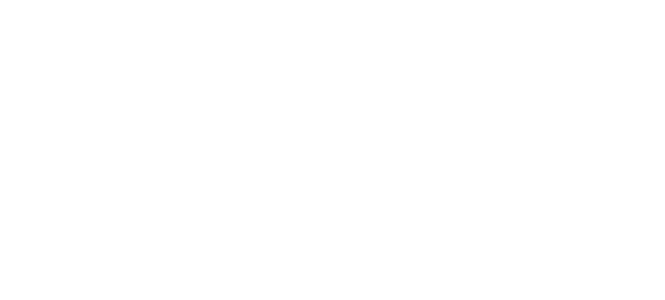
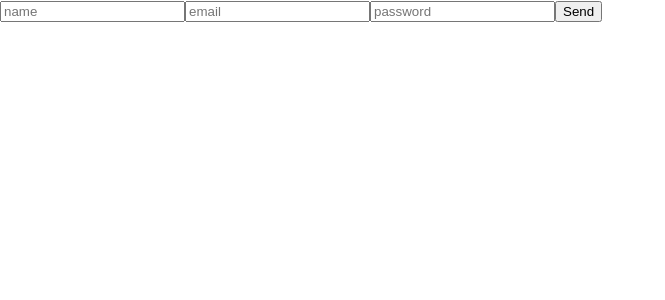
Before and after one commit to EnoshTsur/react-auth, a React (Create React App) app: page /signup in a window 1280 px wide. Shown: the top 300 px of the page, without its empty margins (0-665 px from the left). Built offline with nearby package versions, Linux system fonts and the light colour scheme.

Commit message:
fully jwt

```diff
--- a/src/App.js
+++ b/src/App.js
@@ -1,10 +1,12 @@
 import React from 'react';
 import { Router, Route, Switch, } from 'react-router-dom'
 import { createBrowserHistory, } from 'history'
-import Login from './components/Login/Login'
+import Home from './components/Home/Home'
 import Admin from './components/Admin/Admin'
 import Company from './components/Company/Company'
 import Error from './components/Error/Error'
+import Signup from './components/Signup/Signup'
+
 
 
 function App() {
@@ -16,19 +18,23 @@
                 <Switch>
                     <Route
                         path="/admin"
-                    render={() => <Admin history={history} />}
+                        render={() => <Admin history={history}/>}
                     />
                     <Route
                         path="/company"
-                    render={() => <Company history={history} />}
+                        render={() => <Company history={history}/>}
                     />
                     <Route
                         exact path="/error"
                         render={() => <Error />}
                     />
                     <Route
+                        exact path="/signup"
+                        render={() => <Signup history={history} />}
+                    />
+                    <Route
                         exact path="/"
-                    render={() => <Login history={history} />}
+                        render={() => <Home history={history}/>}
                     />
                 </Switch>
             </Router>
--- a/src/components/Company/Company.js
+++ b/src/components/Company/Company.js
@@ -1,13 +1,16 @@
 import React from 'react'
 import { useRedirectByJwt, } from '../../hooks/useAuth'
+import useNameFromJwt from '../../hooks/useNameFromJwt'
 
 export default function Company({ history, }) {
 
     useRedirectByJwt(history)
 
+    const name = useNameFromJwt()
+
     return (
         <div>
-            <h1>Company</h1>
+            <h1>Hello { name }</h1>
         </div>
     )
 }
--- /dev/null
+++ b/src/components/Home/Home.js
@@ -0,0 +1,41 @@
+import React from 'react'
+import Login from '../Login/Login'
+import { Router, Link, } from 'react-router-dom'
+import { useRedirectByJwt } from '../../hooks/useAuth'
+
+export default function Home({ history, }) {
+
+    useRedirectByJwt(history)
+
+    return (
+        <div style={{
+            display: 'flex',
+        }}>
+            <div style={{
+                flexGrow: '1',
+                padding: '0.5rem',
+            }}>
+                <h1>CouponBook</h1>
+                <p>
+                    Lorem ipsum dolor sit, amet consectetur adipisicing elit. Quasi, veritatis.
+                    Dolorum non, fuga ab quam veritatis asperiores, quibusdam accusamus ea recusandae
+                    harum beatae incidunt et ut nam laborum dolores earum?
+                </p>
+            </div>
+            <div style={{
+                flexGrow: '1',
+                padding: '0.5rem',
+                textAlign: 'center',
+            }}>
+                <Login history={history} />
+
+                <Router history={history}>
+                    <Link to="/signup">
+                        <button>Signup</button>
+                    </Link>
+                </Router>
+            </div>
+
+        </div>
+    )
+}
--- a/src/components/Login/Login.js
+++ b/src/components/Login/Login.js
@@ -1,5 +1,6 @@
 import React from 'react'
 import { jwtStorage, } from '../../storage/simpleApi'
+import { useRedirectByJwt, } from '../../hooks/useAuth'
 
 
 async function getData({ type, email, password, }) {
@@ -19,6 +20,7 @@
     const [password, setPassword] = React.useState('')
     const [type, setType] = React.useState('company')
 
+    useRedirectByJwt(history)
 
     return (
         <div>
--- /dev/null
+++ b/src/components/Signup/Signup.js
@@ -0,0 +1,58 @@
+import React from 'react'
+import { jwtStorage, } from '../../storage/simpleApi'
+
+async function createNewCompany({ name, email, password, }) {
+    const data = await fetch('http://localhost:8080/company/signup', {
+        method: "POST",
+        headers: {
+            'Content-Type': 'application/json'
+        },
+        body: JSON.stringify({ name, email, password, })
+    })
+    return await data.json()
+}
+
+export default function Signup({ history, }) {
+
+    const [name, setName,] = React.useState('')
+    const [email, setEmail,] = React.useState('')
+    const [password, setPassword,] = React.useState('')
+
+    return (
+        <div>
+            <input
+                type="text"
+                placeholder="name"
+                onChange={e => setName(e.target.value)}
+            />
+            <input
+                type="email"
+                placeholder="email"
+                onChange={e => setEmail(e.target.value)}
+            />
+            <input
+                type="password"
+                placeholder="password"
+                onChange={e => setPassword(e.target.value)}
+            />
+            <button
+                onClick={() => createNewCompany({ name, email, password, })
+                    .then(({ content, success, }) => {
+                        if(success) {
+                            jwtStorage.set(content)
+                            history.push('/company')
+                            return
+                        }
+                        history.push('/error')
+                    })
+                    .catch(err => {
+                        console.log(err)
+                        history.push('/error')
+                    })
+                }
+            >
+                Send
+            </button>
+        </div>
+    )
+}
--- a/src/hooks/useAuth.js
+++ b/src/hooks/useAuth.js
@@ -1,5 +1,6 @@
 import React from 'react'
 import { jwtStorage, } from '../storage/simpleApi'
+import jwtDecode from 'jwt-decode'
 
 
 export function useRedirectByJwt(history){
@@ -8,6 +9,10 @@
         const jwt = jwtStorage.get()
         if(!jwt) {
             history.push("/")
+            return
         }
+        const { scope, } = jwtDecode(jwt)
+        history.push(`/${scope}`)
     }, [])
+
 }
--- /dev/null
+++ b/src/hooks/useNameFromJwt.js
@@ -0,0 +1,17 @@
+import React from 'react'
+import { jwtStorage } from '../storage/simpleApi'
+import JwtDecode from 'jwt-decode'
+
+export default function useNameFromJwt() {
+    const [ name, setName, ] = React.useState('Guset')
+
+    React.useEffect(() => {
+        const jwt = jwtStorage.get()
+        if(jwt) {
+            const { name } = JwtDecode(jwt)
+            setName(name)
+        }
+
+    }, [])
+    return name
+}
```
Lines whose indentation alone changed are shown as unchanged.
